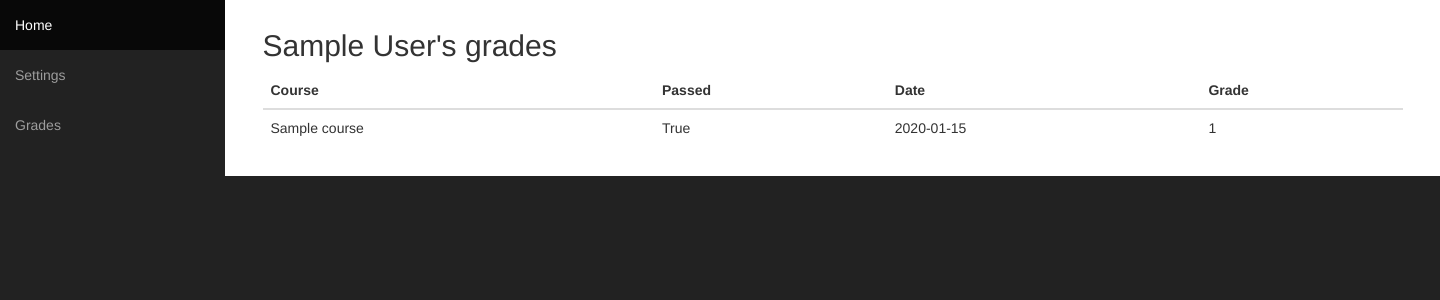
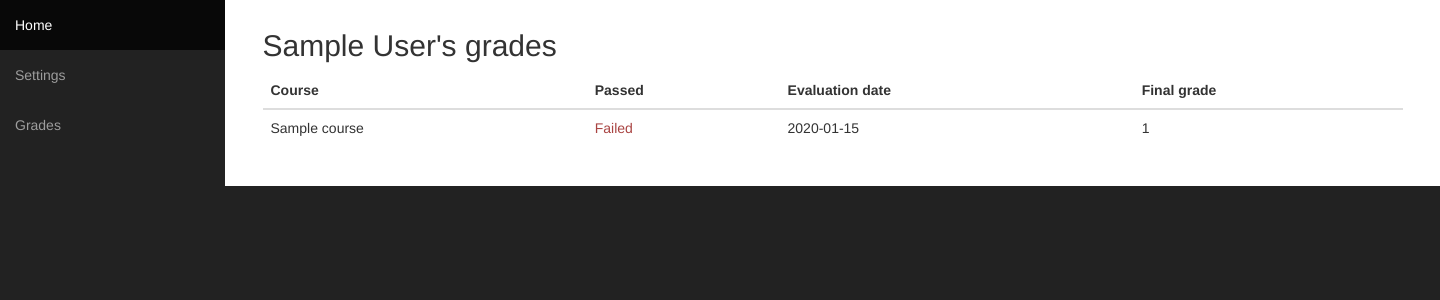
Before and after one commit to robert-sandor/student_management, a Flask app: page /student/grades/final/ in a window 1440 px wide. Shown: the part 51-351 px from the top of the page. Run offline with Flask 2, Linux system fonts and the light colour scheme; a user stored in the database is signed in; tables that the repository leaves empty hold one stand-in row (values such as "Sample post"); some libraries are stand-ins or nearby versions.

Commit message:
Fixed data retrieval for student grades
Signed-off-by: dutzi <alexandratrifan95@gmail.com>

```diff
--- a/app/modules/common/models.py
+++ b/app/modules/common/models.py
@@ -71,6 +71,7 @@ class Student(db.Model):
 
     semigroup = relationship('Semigroup')
     user = relationship('User')
+    contract = relationship('Contract')
 
 
 class StudyGroup(db.Model):
@@ -105,6 +106,7 @@ class Evaluation(db.Model):
 
     contract = relationship('Contract')
     course = relationship('Course')
+    grade_evaluation = relationship('GradeEvaluation')
 
 
 class Course(db.Model):
@@ -121,6 +123,7 @@ class Course(db.Model):
     is_optional = Column(Boolean, nullable=False, server_default=text("true"))
 
     semester = relationship('Semester')
+    evaluation = relationship('Evaluation')
 
 
 class Department(db.Model):
--- a/app/modules/student/controllers.py
+++ b/app/modules/student/controllers.py
@@ -23,22 +23,37 @@ def home():
 @login_required(1)
 def grades_temporary():
     student = get_student(current_user.get_id())
-    eval = get_evaluation(get_contract(student))
-    grade_eval = get_grade_evaluation(get_contract(student))
-    grades, dates = [], []
-    for grade in grade_eval:
-        if not grade.present: grades.append("Absent")
-        else: grades.append(grade.grade)
-        dates.append(grade.evaluation_date)
-    data = [{"username": current_user.username,
+    # eval = get_evaluation(get_contract(student))
+    # grade_eval = get_grade_evaluation(get_contract(student))
+    # grades, dates = [], []
+    # for grade in grade_eval:
+    #     if not grade.present: grades.append("Absent")
+    #     else: grades.append(grade.grade)
+    #     dates.append(grade.evaluation_date)
+    # data = [{"username": current_user.username,
+    #         "email": current_user.email,
+    #         "role": current_user.role,
+    #         "course": get_course_name(eval.course_id).course_name,
+    #         "firstname": student.first_name,
+    #         "lastname": student.last_name,
+    #         "grades": grades,
+    #         "dates": dates
+    #         }]
+    courses = []
+    for contract in student.contract:
+        for evaluation in contract.evaluation:
+            course = get_course(evaluation.course_id)
+            grades = list([{"grade": grade.grade, "date": grade.evaluation_date, "id": grade.id} for grade in
+                               evaluation.grade_evaluation])
+            final_grade = max(grades, key=lambda x: x["grade"] if x["grade"] else 0) if grades else 0
+            courses.append({"course": course.course_name, "grades": grades, "final_grade": final_grade})
+    data = {"username": current_user.username,
+            "role": current_user.role,
+            "first_name": student.first_name,
+            "last_name": student.last_name,
             "email": current_user.email,
-            "role": current_user.role,
-            "course": get_course_name(eval.course_id).course_name,
-            "firstname": student.first_name,
-            "lastname": student.last_name,
-            "grades": grades,
-            "dates": dates
-            }]
+            "courses": courses
+            }
     return render_template('student/temporary_grades.html', data=data)
 
 
@@ -46,19 +61,20 @@ def grades_temporary():
 @login_required(1)
 def grades_final():
     student = get_student(current_user.get_id())
-    contract = get_contract(student)
-    eval = get_evaluation(contract)
-    # grade_eval = get_grade_evaluation(contract)
-    grade_eval = get_final_evaluation(contract)
-    print("fsafasdas", grade_eval)
-    data = { "role": current_user.role,
-            "firstdate": grade_eval.evaluation_date,
-            "firstgrade": grade_eval.max_grade,
-            "passed": eval._pass,
-            "course": get_course_name(eval.course_id).course_name,
-            "firstname": student.first_name,
-            "lastname": student.last_name,
-            "username": current_user.username
+    courses = []
+    for contract in student.contract:
+        for evaluation in contract.evaluation:
+            course = get_course(evaluation.course_id)
+            grades = list([{"grade": grade.grade, "date": grade.evaluation_date, "id": grade.id} for grade in
+                               evaluation.grade_evaluation])
+            final_grade = max(grades, key=lambda x: x["grade"] if x["grade"] else 0) if grades else 0
+            courses.append({"course": course.course_name, "grades": grades, "final_grade": final_grade})
+    data = {"username": current_user.username,
+            "role": current_user.role,
+            "first_name": student.first_name,
+            "last_name": student.last_name,
+            "email": current_user.email,
+            "courses": courses
             }
     return render_template('student/final_grades.html', data=data)
 
@@ -75,7 +91,7 @@ def get_evaluation(contract) -> [Evaluation]:
     return db.session.query(Evaluation).filter(Contract.student, Evaluation.contract, Evaluation.course).filter_by(contract_id=contract.id).first()
 
 
-def get_course_name(course_id) -> [Course]:
+def get_course(course_id) -> [Course]:
     return Course.query.filter_by(id=course_id).first()
 
 
--- a/app/templates/student/final_grades.html
+++ b/app/templates/student/final_grades.html
@@ -11,23 +11,34 @@
 
 {% block content %}
     <div class="container">
-  <h2>{{ data.firstname }} {{ data.lastname }}'s grades</h2>
+  <h2>{{ data.first_name }} {{ data.last_name }}'s grades</h2>
   <table class="table">
     <thead>
       <tr>
         <th>Course</th>
         <th>Passed</th>
-        <th>Date</th>
-        <th>Grade</th>
+        <th>Evaluation date</th>
+        <th>Final grade</th>
       </tr>
     </thead>
     <tbody>
-      <tr>
-        <td>{{ data.course }}</td>
-        <td>{{ data.passed }}</td>
-        <td>{{ data.firstdate }}</td>
-        <td>{{ data.firstgrade }}</td>
-      </tr>
+    {% for course in data.courses %}
+        <tr>
+            <td>{{ course.course }}</td>
+            {% if course.final_grade["grade"]|string() >= "5"%}
+                <td>
+                    <p class="text-success">Passed</p>
+                </td>
+            {% endif %}
+            {% if course.final_grade["grade"]|string() < "5"%}
+                <td>
+                    <p class="text-danger">Failed</p>
+                </td>
+            {% endif %}
+            <td>{{ course.final_grade["date"] if course.final_grade != 0 else "-" }}</td>
+            <td>{{ course.final_grade["grade"] if course.final_grade else "Failed"}}</td>
+        </tr>
+    {% endfor %}
     </tbody>
   </table>
 </div>
--- a/app/templates/student/welcome.html
+++ b/app/templates/student/welcome.html
@@ -10,7 +10,6 @@
 
 {% block content %}
     {{ super() }}
-    Content goes here! HTML, CSS, you name it. This will scroll.
 {% endblock %}
 
 {% block username %}{{data.username}}{% endblock %}
```
Also changed, not shown: app/templates/student/temporary_grades.html (+11 -11 lines).
